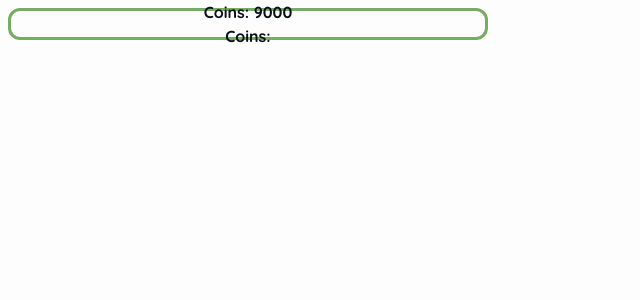
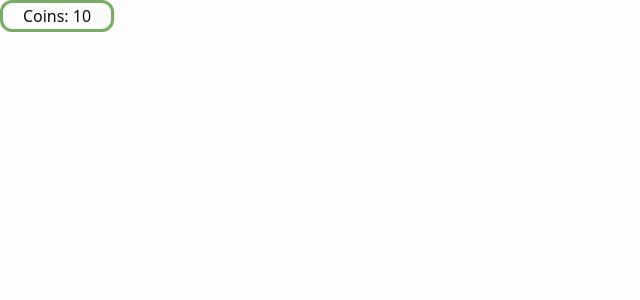
Before and after one commit to AlyssaHug/Design02_App, a Next.js app: page / in a window 1280 px wide. Shown: the top 300 px of the page, without its empty margins (0-640 px from the left). Built offline with nearby package versions, Linux system fonts and the light colour scheme.

Commit message:
fixed goins

```diff
--- a/app/page.js
+++ b/app/page.js
@@ -13,11 +13,11 @@ import Moomoo from "./ui/moomoo/moomoo";
 
 export default function Page() {
   return (
-        <div >
+    <div>
       <Coins
         type="coins"
         value="Coins: "
-            coin={90}
+        coin={10}
       />
     </div>
   );
--- a/app/ui/coins/coins.js
+++ b/app/ui/coins/coins.js
@@ -11,15 +11,11 @@ const quicksand = Quicksand({
     variable: "--font-quicksand",
 });
 
-export default function Coins({ style }) {
+
+export default function Coins({ type, value, coin, customClass }) {
     return (
-        <div>
-            <Button
-                type="coins"
-                value="Coins: "
-                coin={9000}
-                customClass={styles.coinborder}
-            />
-        </div>
+      <div className={styles.coinborder}>
+        {`${value}${coin}`} {/* Combine value and coin into a single string */}
+      </div>
     );
-}
+  }
--- a/app/ui/coins/coins.module.css
+++ b/app/ui/coins/coins.module.css
@@ -3,5 +3,7 @@
     border: 3px solid var(--Primary-primary-600, #77AD62);
     width: 114px;
     height: 32px;
-
+    justify-content: center;
+    align-items: center;
+    display: flex;
 }
```
Lines whose indentation alone changed are shown as unchanged.
